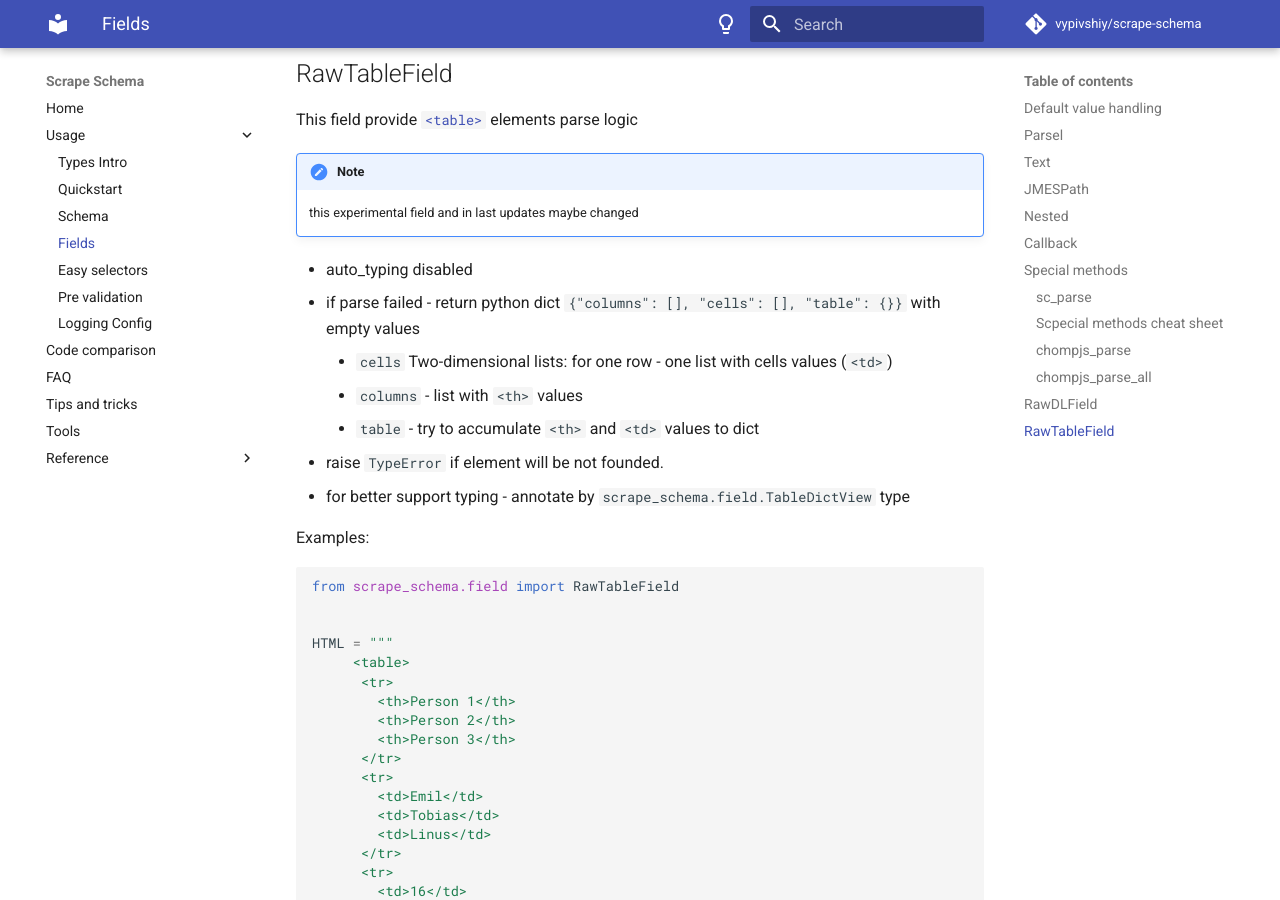
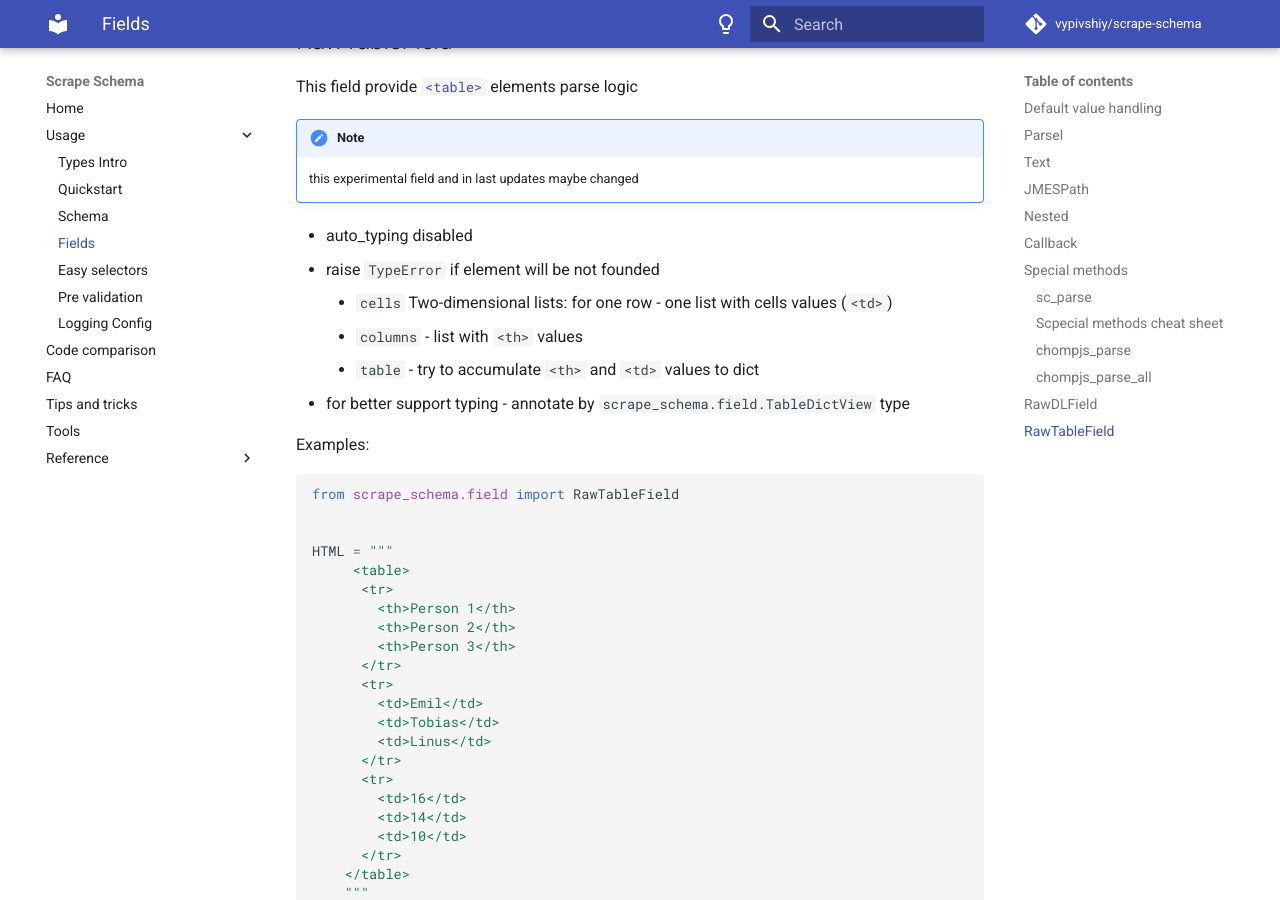
Before and after one commit to vypivshiy/scrape-schema, an MkDocs documentation site: the page built from docs/usage/fields.md, in a window 1280 px wide and 900 px high, scrolled down 12500 px. Built offline with MkDocs 1.6.1 and Material for MkDocs 9.7.7, drawn with Linux system fonts in a browser that asks for light colours; comment, search, counter and statistics services are not loaded; some of the changed text lies outside the part shown.

Commit message:
fix RawTable, DL fields typos

```diff
--- a/docs/usage/fields.md
+++ b/docs/usage/fields.md
@@ -455,7 +455,6 @@ This field provide [Description List element tags (`<dl>`)](https://developer.mo
     this experimental field and in last updates maybe changed
 
 - disabled auto_typing by default
-- default value - empty dict
 - raise TypeError if `<dl>` element not founded
 
 Example:
@@ -542,11 +541,10 @@ This field provide [`<table>`](https://developer.mozilla.org/en-US/docs/Web/HTML
 
 
 - auto_typing disabled
-- if parse failed - return python dict `{"columns": [], "cells": [], "table": {}}` with empty values
+- raise `TypeError` if element will be not founded
     - `cells` Two-dimensional lists: for one row - one list with cells values (`<td>`)
     - `columns` - list with `<th>` values
     - `table` - try to accumulate `<th>` and `<td>` values to dict
-- raise `TypeError` if element will be not founded.
 - for better support typing - annotate by `scrape_schema.field.TableDictView` type
 
 Examples:
```
